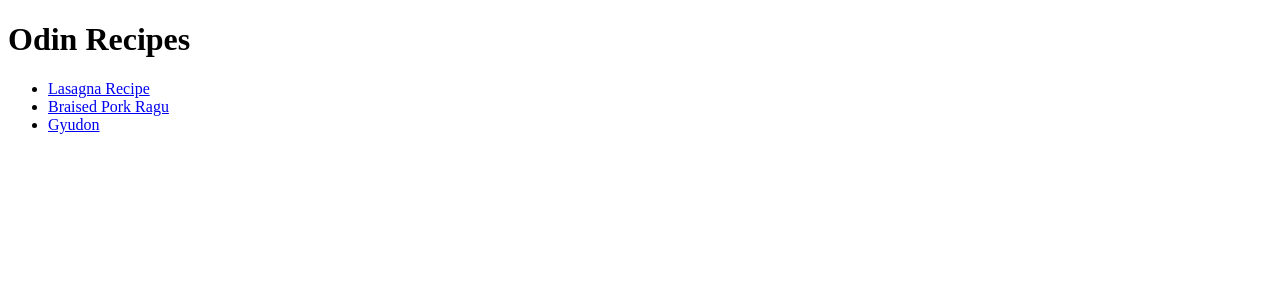
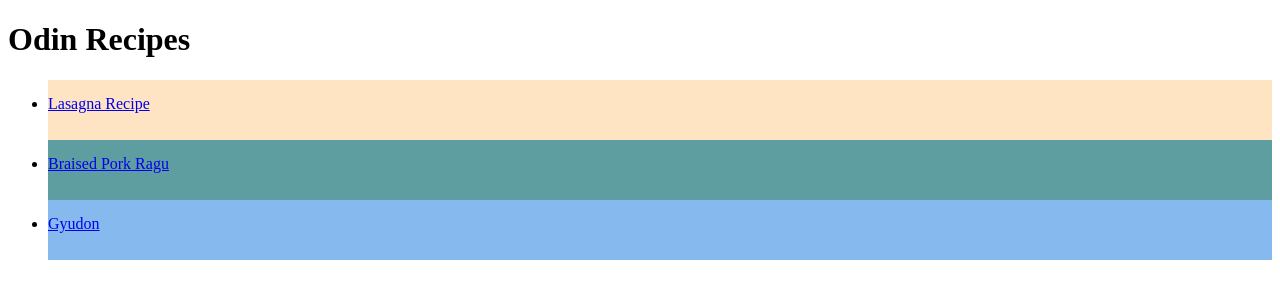
Before and after one commit to wwMalcolm/odin-recipes, a plain HTML site: page index.html in a window 1280 px wide. Drawn offline with Linux system fonts and the light colour scheme.

Commit message:
Add basic CSS Styling
Followed assignment in The Cascade of Odin Project

```diff
--- a/index.html
+++ b/index.html
@@ -3,13 +3,14 @@
     <head>
         <meta charset="UTF-8">
         <title>Odin Recipe Page</title>
+        <link rel="stylesheet" href="style.css">
     </head>
     <body>
         <h1>Odin Recipes</h1>
         <ul>
-            <li><a href="recipes/lasagna.html">Lasagna Recipe</a></li>
-            <li><a href="recipes/braisedporkragu.html">Braised Pork Ragu</a></li>
-            <li><a href="recipes/gyudon.html">Gyudon</a></li>
+            <li class="list" id="one"><a href="recipes/lasagna.html">Lasagna Recipe</a></li>
+            <li class="list" id="two"><a href="recipes/braisedporkragu.html">Braised Pork Ragu</a></li>
+            <li class="list" id="three"><a href="recipes/gyudon.html">Gyudon</a></li>
         </ul>
     </body>
 </html>
--- /dev/null
+++ b/style.css
@@ -0,0 +1,18 @@
+/* style.css */
+
+.list {
+    height: 30px;
+    padding: 15px 0;
+}
+
+#one {
+    background-color:bisque
+}
+
+#two {
+    background-color: cadetblue;
+}
+
+#three {
+    background-color: rgb(134, 186, 238);
+}
```
